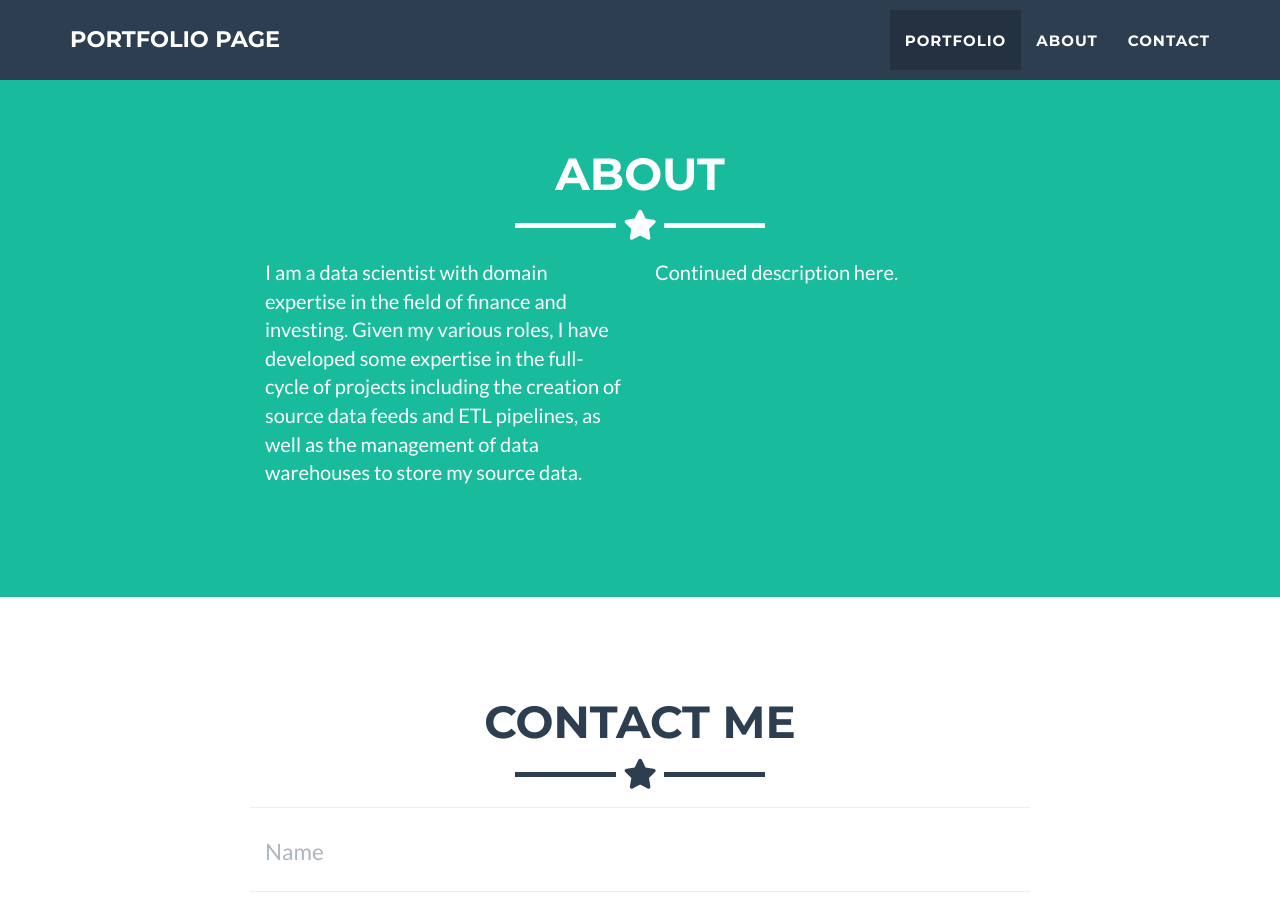
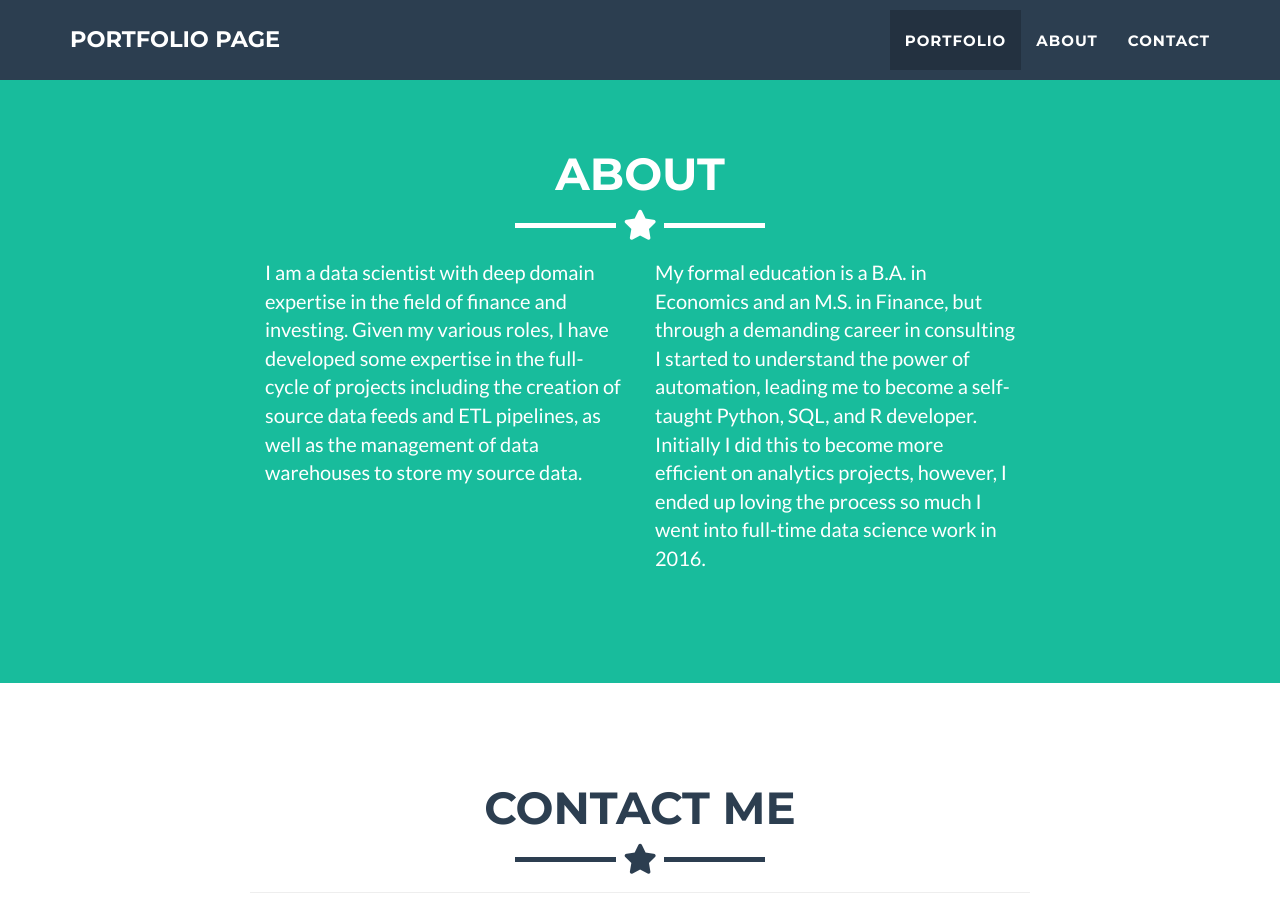
Before and after one commit to brf217/brf217.github.io, a Jekyll site: the page built from _posts/2014-07-18-project-1.markdown, in a window 1280 px wide and 900 px high, scrolled down 1623 px. Built offline with Jekyll 4.4.1, drawn with Linux system fonts in a browser that asks for light colours.

Commit message:
Update about.html

```diff
--- a/_includes/about.html
+++ b/_includes/about.html
@@ -9,13 +9,16 @@
     </div>
     <div class="row">
       <div class="col-lg-4 col-lg-offset-2">
-        <p>I am a data scientist with domain expertise in the field of finance and investing. Given
+        <p>I am a data scientist with deep domain expertise in the field of finance and investing. Given
         my various roles, I have developed some expertise in the full-cycle of projects including the
         creation of source data feeds and ETL pipelines, as well as the management of data warehouses
         to store my source data.</p>
       </div>
       <div class="col-lg-4">
-        <p>Continued description here.</p>
+        <p>My formal education is a B.A. in Economics and an M.S. in Finance, but through a demanding career in
+          consulting I started to understand the power of automation, leading me to become a self-taught
+          Python, SQL, and R developer. Initially I did this to become more efficient on analytics projects, however, I ended up loving
+          the process so much I went into full-time data science work in 2016.</p>
       </div>
 
     </div>
```
